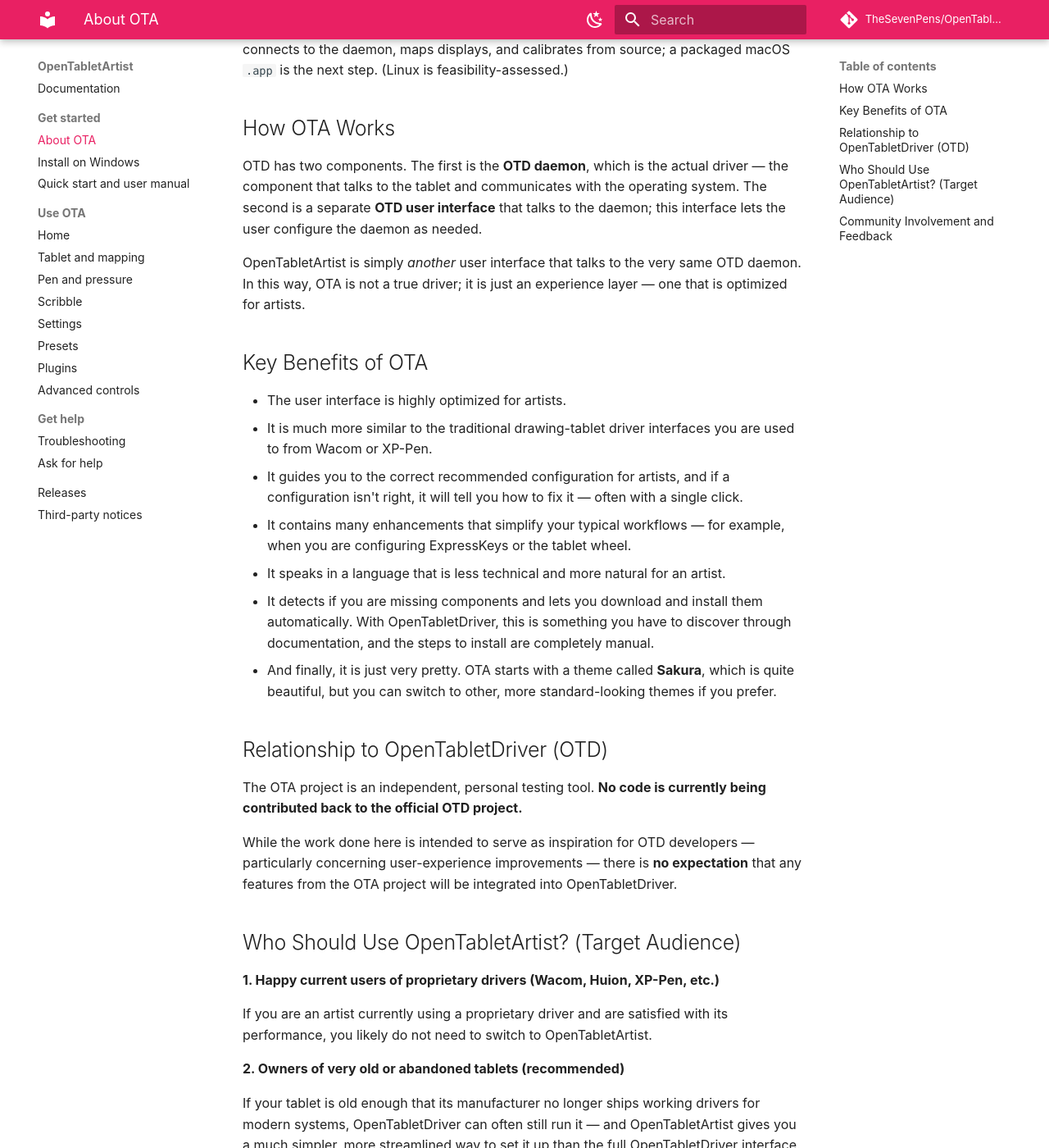
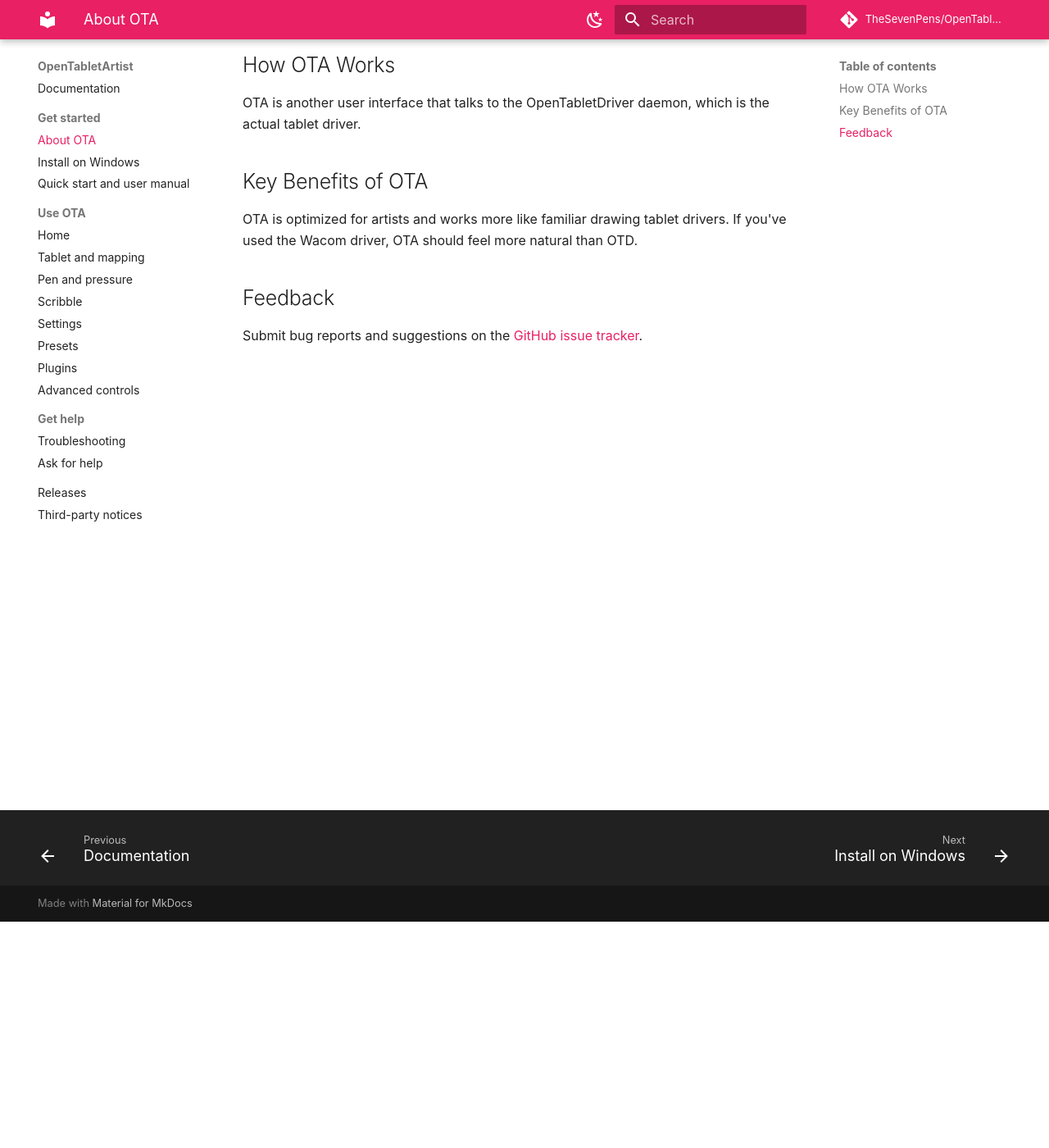
Before and after one commit to TheSevenPens/OpenTabletArtist, an MkDocs documentation site: the page built from docs/user/OVERVIEW.md, in a window 1280 px wide and 1400 px high, scrolled down 276 px. Shown: the whole window at 82% size. Built offline with MkDocs 1.6.1 and Material for MkDocs 9.7.7, drawn with Linux system fonts in a browser that asks for light colours; comment, search, counter and statistics services are not loaded; some of the changed text lies outside the part shown.

Commit message:
docs: simplify the OpenTabletArtist introduction

```diff
--- a/docs/user/OVERVIEW.md
+++ b/docs/user/OVERVIEW.md
@@ -2,54 +2,16 @@
 
 OTA is an alternative user experience for OpenTabletDriver (OTD) that prioritizes the needs of artists: to get set up quickly, in a familiar environment, so they can be productive with their creative apps.
 
-OTA ships packaged releases for Windows today. The codebase is cross-platform (Avalonia + runtime platform guards) and the **macOS port is code-complete** — it builds, connects to the daemon, maps displays, and calibrates from source; a packaged macOS `.app` is the next step. (Linux is feasibility-assessed.)
+OTA is currently Windows only.
 
 ## How OTA Works
 
-OTD has two components. The first is the **OTD daemon**, which is the actual driver — the component that talks to the tablet and communicates with the operating system. The second is a separate **OTD user interface** that talks to the daemon; this interface lets the user configure the daemon as needed.
-
-OpenTabletArtist is simply *another* user interface that talks to the very same OTD daemon. In this way, OTA is not a true driver; it is just an experience layer — one that is optimized for artists.
+OTA is another user interface that talks to the OpenTabletDriver daemon, which is the actual tablet driver.
 
 ## Key Benefits of OTA
 
-- The user interface is highly optimized for artists.
-- It is much more similar to the traditional drawing-tablet driver interfaces you are used to from Wacom or XP-Pen.
-- It guides you to the correct recommended configuration for artists, and if a configuration isn't right, it will tell you how to fix it — often with a single click.
-- It contains many enhancements that simplify your typical workflows — for example, when you are configuring ExpressKeys or the tablet wheel.
-- It speaks in a language that is less technical and more natural for an artist.
-- It detects if you are missing components and lets you download and install them automatically. With OpenTabletDriver, this is something you have to discover through documentation, and the steps to install are completely manual.
-- And finally, it is just very pretty. OTA starts with a theme called **Sakura**, which is quite beautiful, but you can switch to other, more standard-looking themes if you prefer.
+OTA is optimized for artists and works more like familiar drawing tablet drivers. If you've used the Wacom driver, OTA should feel more natural than OTD.
 
-## Relationship to OpenTabletDriver (OTD)
+## Feedback
 
-The OTA project is an independent, personal testing tool. **No code is currently being contributed back to the official OTD project.**
-
-While the work done here is intended to serve as inspiration for OTD developers — particularly concerning user-experience improvements — there is **no expectation** that any features from the OTA project will be integrated into OpenTabletDriver.
-
-## Who Should Use OpenTabletArtist? (Target Audience)
-
-**1. Happy current users of proprietary drivers (Wacom, Huion, XP-Pen, etc.)**
-
-If you are an artist currently using a proprietary driver and are satisfied with its performance, you likely do not need to switch to OpenTabletArtist.
-
-**2. Owners of very old or abandoned tablets (recommended)**
-
-If your tablet is old enough that its manufacturer no longer ships working drivers for modern systems, OpenTabletDriver can often still run it — and OpenTabletArtist gives you a much simpler, more streamlined way to set it up than the full OpenTabletDriver interface.
-
-**3. Current OTD artists (recommended for testing)**
-
-If you are an artist currently using OpenTabletDriver (OTD), even if you are satisfied, we encourage you to experiment with OpenTabletArtist. You may find the user experience significantly improved and better suited to your workflow.
-
-**4. osu! players (not recommended)**
-
-OpenTabletArtist focuses on artists and is designed for simplicity, so it **lacks the comprehensive power and advanced configuration** needed to master every technical aspect of OTD for high-level competitive play — many of the features serious osu! players rely on are intentionally absent. For osu!, use OpenTabletDriver directly.
-
-## Community Involvement and Feedback
-
-- **Feedback:** Submit bug reports and suggestions on the [GitHub issue tracker](https://github.com/TheSevenPens/OpenTabletArtist/issues).
-- **Documentation:** See the [user manual](USERMANUAL.md) for more detail.
-- **Community:** Join the [drawing-tablet Discord](https://discord.gg/Rr2MXeM7Ny) for direct conversation with the developers and community.
-
----
-
-In summary, OpenTabletArtist represents a significant leap forward in user-interface design compared to OTD — making it more visually appealing, better structured, and more user-friendly for digital artists — while inviting the community to participate in its development.
+Submit bug reports and suggestions on the [GitHub issue tracker](https://github.com/TheSevenPens/OpenTabletArtist/issues).
```
